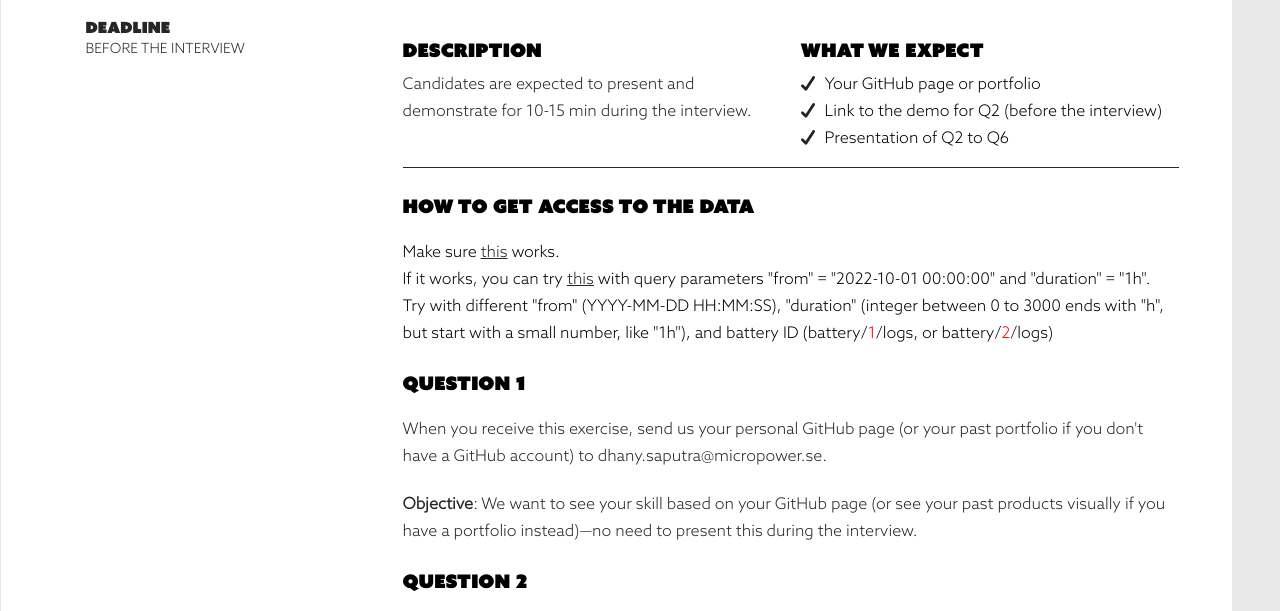
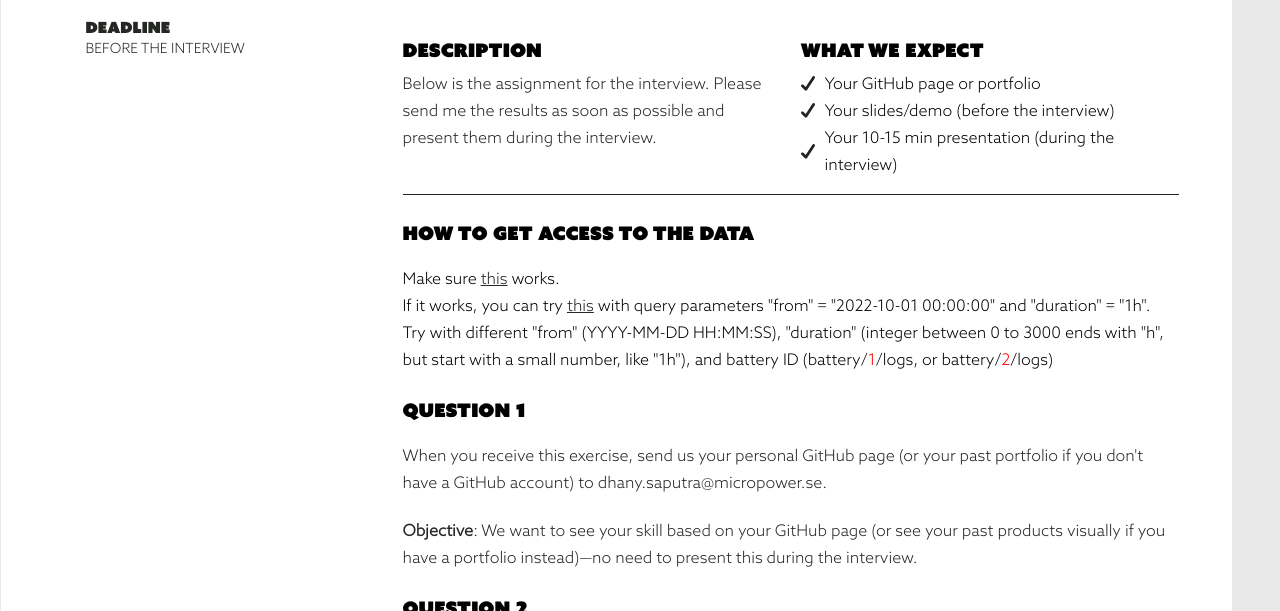
Before and after one commit to micropowergroupab/swagger, a website: page exercise.html in a window 1280 px wide. Shown: the part 181-792 px from the top of the page. Drawn offline with Linux system fonts and the light colour scheme.

Commit message:
Update exercise.html

```diff
--- a/exercise.html
+++ b/exercise.html
@@ -50,14 +50,14 @@
  <div class="post-intro a-fade anim">
  <div class=tldr>
  <h4>DESCRIPTION</h4>
- <p>Candidates are expected to present and demonstrate for 10-15 min during the interview.</p>
+ <p>Below is the assignment for the interview. Please send me the results as soon as possible and present them during the interview.</p>
  </div>
  <div class=wyn>
  <h4>What we expect</h4>
  <ul>
 <li>Your GitHub page or portfolio</li>
-<li>Link to the demo for Q2 (before the interview)</li>
-<li>Presentation of Q2 to Q6</li>
+<li>Your slides/demo (before the interview)</li>
+<li>Your 10-15 min presentation (during the interview)</li>
 </ul>
  </div>
  </div>
```
